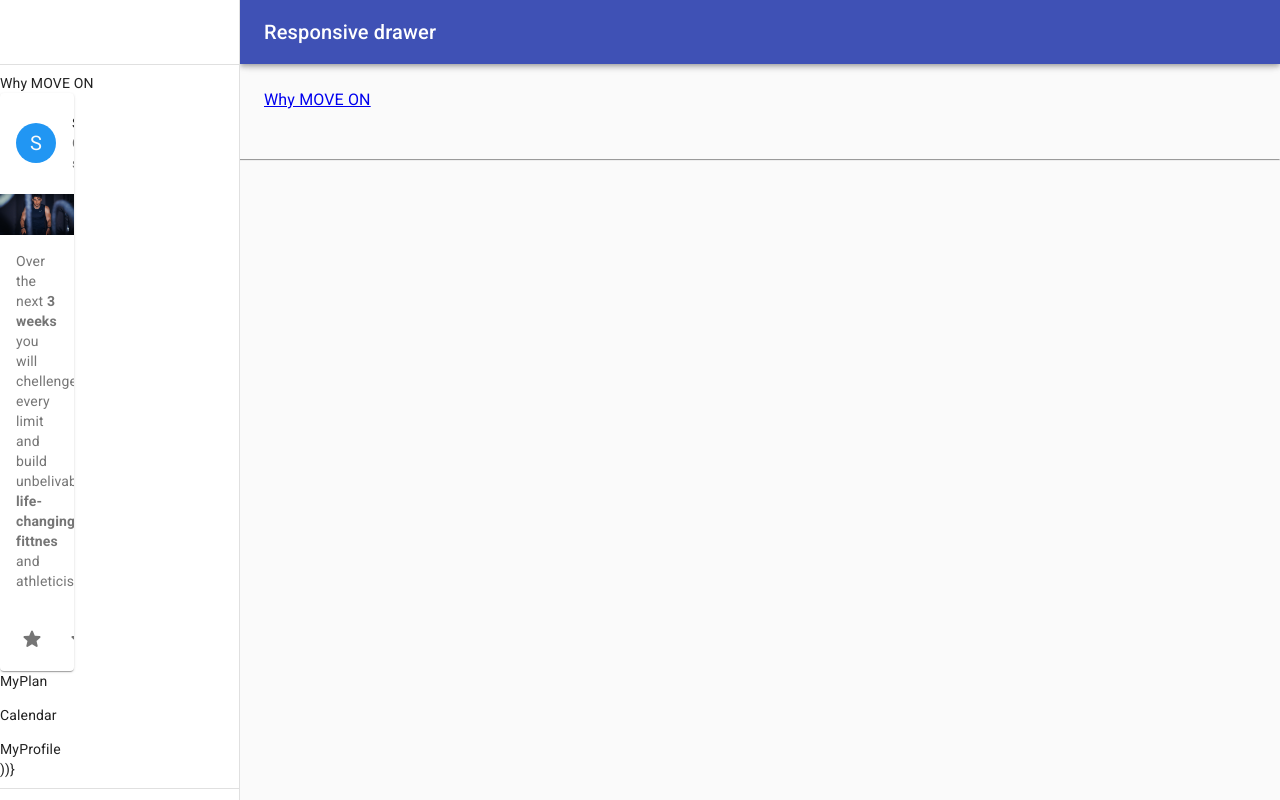
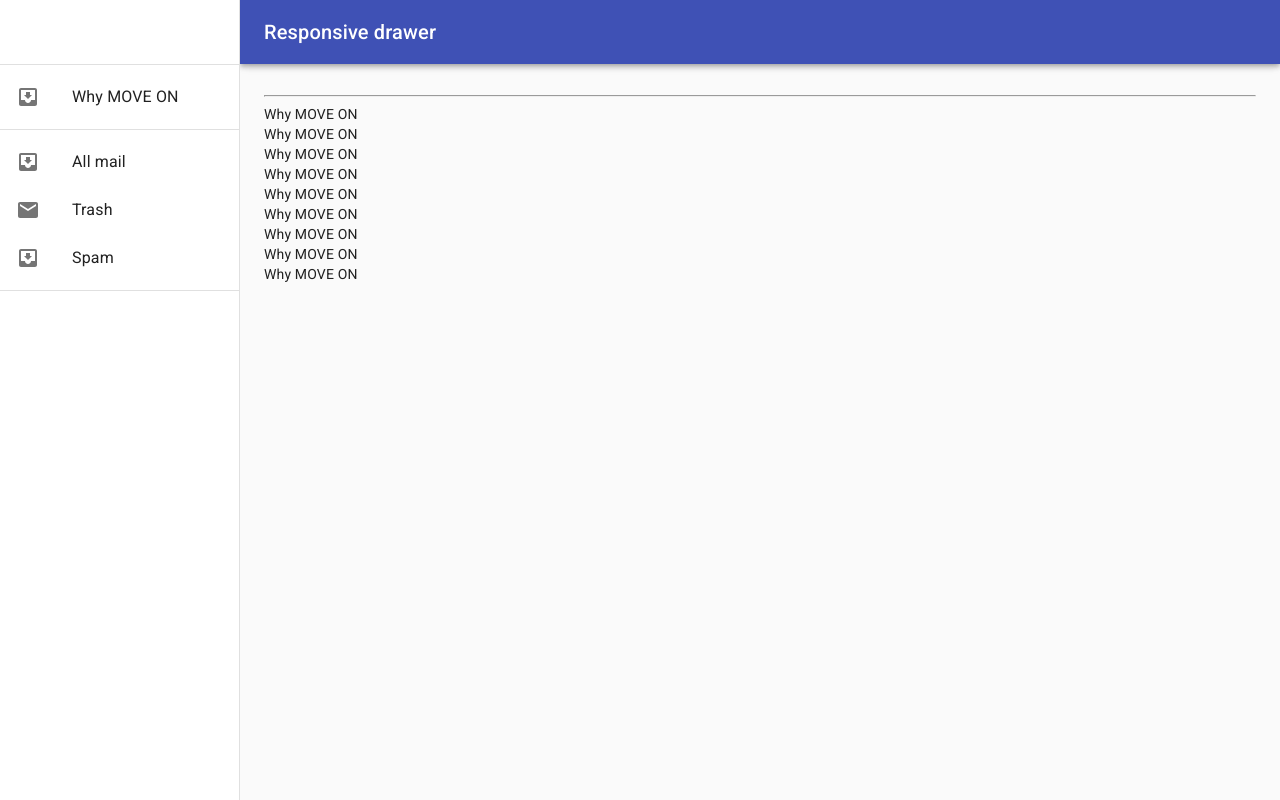
Before and after one commit to infoshareacademy/jfdz13-team2-app, a React (Create React App) app: page /czad in a window 1280 px wide. Built offline with nearby package versions, Linux system fonts and the light colour scheme.

Commit message:
navigation WIP

```diff
--- a/src/App.js
+++ b/src/App.js
@@ -15,15 +15,16 @@ function App() {
   return (
     <BrowserRouter>
       <div>
-        <Navigation />
+        <Navigation>
         <hr />
         <Switch>
-          <Route exact path="/" component={WhyMoveOn} />
+          <Route exact path="/czad" component={WhyMoveOn} />
           <Route exact path="/all-plans" component={AllPlans} />
           <Route exact path="/my-plan" component={MyPlan} />
           <Route exact path="/calendar" component={Calendar} />
           <Route exact path="/my-profile" component={MyProfile} />
         </Switch>
+        </Navigation>
       </div>
     </BrowserRouter>
   );
--- a/src/Components/Navigation/Nav.js
+++ b/src/Components/Navigation/Nav.js
@@ -8,7 +8,7 @@ import Hidden from "@material-ui/core/Hidden";
 import IconButton from "@material-ui/core/IconButton";
 import InboxIcon from "@material-ui/icons/MoveToInbox";
 import List from "@material-ui/core/List";
-import { Link } from "react-router-dom";
+import { Link as RouterLink} from "react-router-dom";
 import ListItem from "@material-ui/core/ListItem";
 import ListItemIcon from "@material-ui/core/ListItemIcon";
 import ListItemText from "@material-ui/core/ListItemText";
@@ -21,9 +21,34 @@ import AllPlans from "../AllPlans/AllPlans";
 import Calendar from "../Calendar/Calendar";
 import MyPlan from "../MyPlan/MyPlan";
 import MyProfile from "../MyProfile/MyProfile";
+
 import WhyMoveOn from "../WhyMoveOn/WhyMoveOn";
 
 const drawerWidth = 240;
+
+function ListItemLink(props) {
+  const { icon, primary, to } = props;
+
+  const renderLink = React.useMemo(
+    () => React.forwardRef((itemProps, ref) => <RouterLink to={to} ref={ref} {...itemProps} />),
+    [to],
+  );
+
+  return (
+    <li>
+      <ListItem button component={renderLink}>
+        {icon ? <ListItemIcon>{icon}</ListItemIcon> : null}
+        <ListItemText primary={primary} />
+      </ListItem>
+    </li>
+  );
+}
+
+ListItemLink.propTypes = {
+  icon: PropTypes.element,
+  primary: PropTypes.string.isRequired,
+  to: PropTypes.string.isRequired,
+};
 
 const useStyles = makeStyles(theme => ({
   root: {
@@ -72,27 +97,7 @@ const Navigation = props => {
       <div className={classes.toolbar} />
       <Divider />
       <List>
-        <ListItem button component={WhyMoveOn}>
-          <ListItemIcon></ListItemIcon>
-          <ListItemText />
-        </ListItem>
-        <ListItem button component={AllPlans}>
-          <ListItemIcon></ListItemIcon>
-          <ListItemText />
-        </ListItem>
-        <ListItem button component={MyPlan}>
-          <ListItemIcon></ListItemIcon>
-          <ListItemText />
-        </ListItem>
-        <ListItem button component={Calendar}>
-          <ListItemIcon></ListItemIcon>
-          <ListItemText />
-        </ListItem>
-        <ListItem button component={MyProfile}>
-          <ListItemIcon></ListItemIcon>
-          <ListItemText />
-        </ListItem>
-        ))}
+      <ListItemLink to="/" primary="Why MOVE ON" icon={<InboxIcon />} />
       </List>
       <Divider />
       <List>
@@ -160,15 +165,10 @@ const Navigation = props => {
           </Drawer>
         </Hidden>
       </nav>
-      <main className={classes.content}>
+       <main className={classes.content}>
         <div className={classes.toolbar} />
-        <Typography paragraph>
-          <Link to="/">Why MOVE ON</Link>
-        </Typography>
-        <Typography paragraph></Typography>
-        <Typography paragraph></Typography>
-        <Typography paragraph></Typography>
-        <Typography paragraph></Typography>
+        {props.children}
+
       </main>
     </div>
   );
--- a/src/Components/WhyMoveOn/WhyMoveOn.js
+++ b/src/Components/WhyMoveOn/WhyMoveOn.js
@@ -1,7 +1,9 @@
 import React from "react";
 
 const WhyMoveOn = () => {
-  return <div>Why MOVE ON</div>;
+  return (
+  <><div>Why MOVE ON</div><div>Why MOVE ON</div><div>Why MOVE ON</div><div>Why MOVE ON</div><div>Why MOVE ON</div><div>Why MOVE ON</div><div>Why MOVE ON</div><div>Why MOVE ON</div><div>Why MOVE ON</div></>
+  );
 };
 
 export default WhyMoveOn;
```
